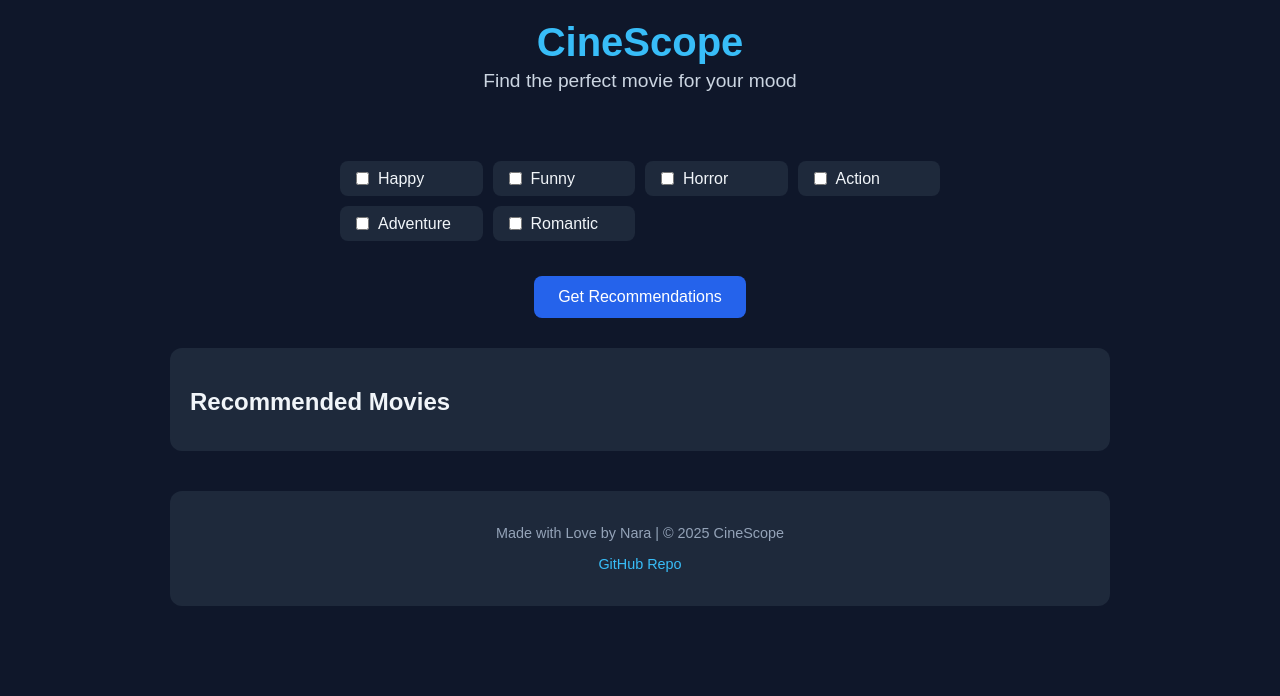
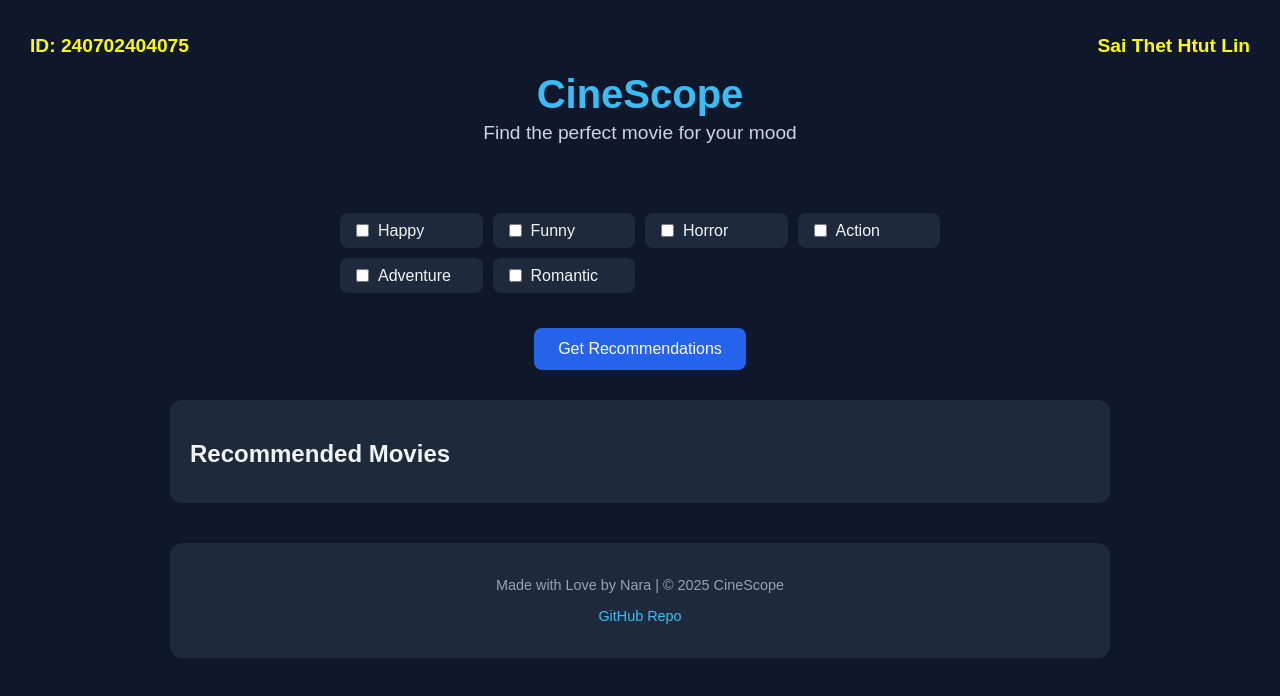
Before and after one commit to NaRaTHL/CineScope, a plain HTML site: page index.html in a window 1280 px wide. Drawn offline with Linux system fonts and the light colour scheme.

Commit message:
update id and name

```diff
--- a/index.html
+++ b/index.html
@@ -7,6 +7,12 @@
   <link rel="stylesheet" href="style.css">
 </head>
 <body>
+  <!-- ID and Name -->
+  <div class="top-bar">
+    <div class="id">ID: 240702404075</div>
+    <div class="name">Sai Thet Htut Lin</div>
+  </div>
+
   <!-- Header -->
   <header>
     <h1>CineScope</h1>
--- a/style.css
+++ b/style.css
@@ -1,3 +1,19 @@
+.top-bar {
+      display: flex;
+      justify-content: space-between; /* pushes left & right apart */
+      align-items: center;
+      width: 100%; /* make it full width */
+      padding: 15px 10px;
+      font-weight: bold;
+      box-sizing: border-box; /* ensures padding doesn’t shrink width */
+}
+
+.top-bar .id,
+.top-bar .name {
+      color: yellow;
+      font-size: 1.2em;
+}
+
 header {
   text-align: center;
   margin-bottom: 30px;
```
